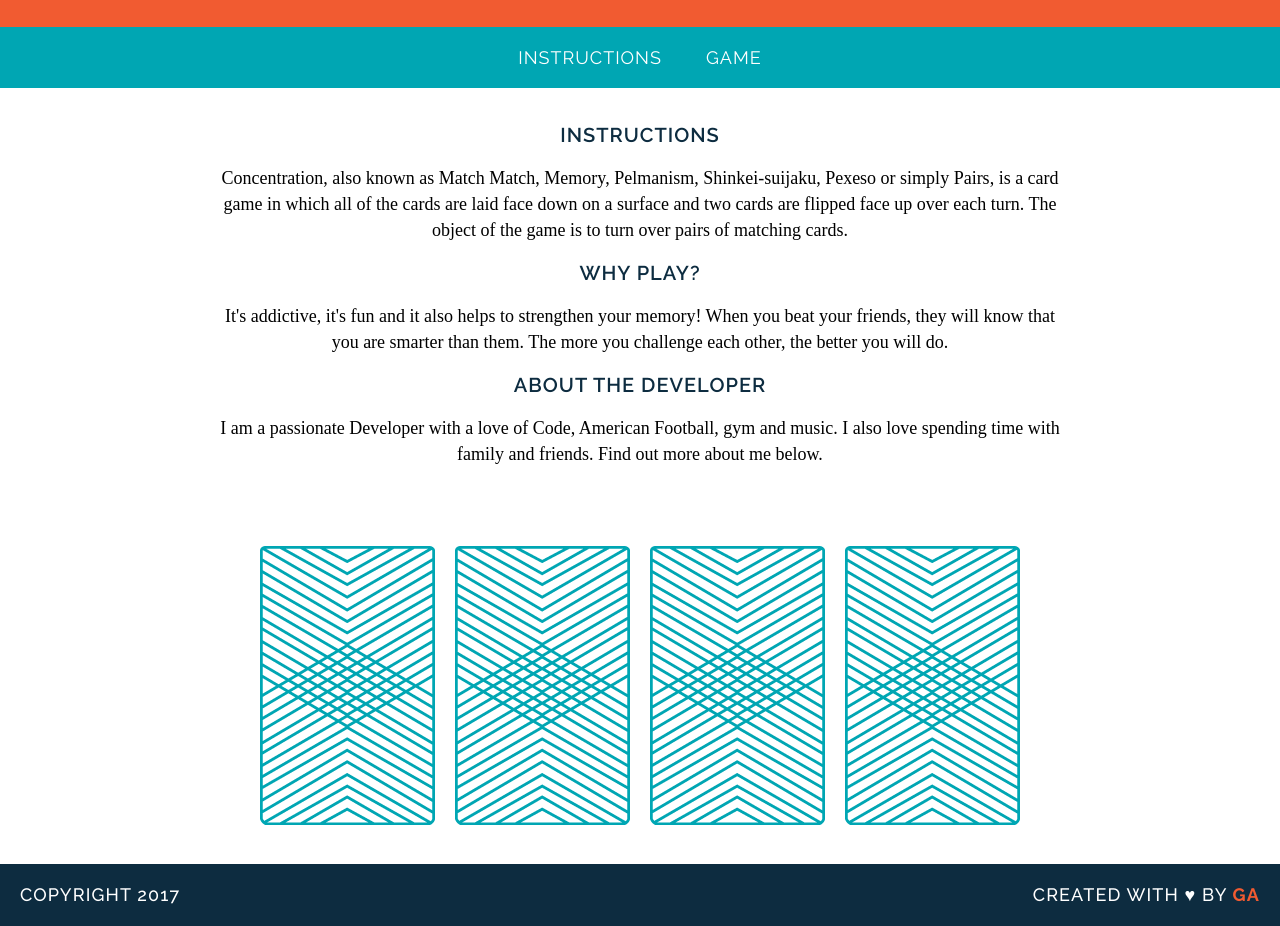
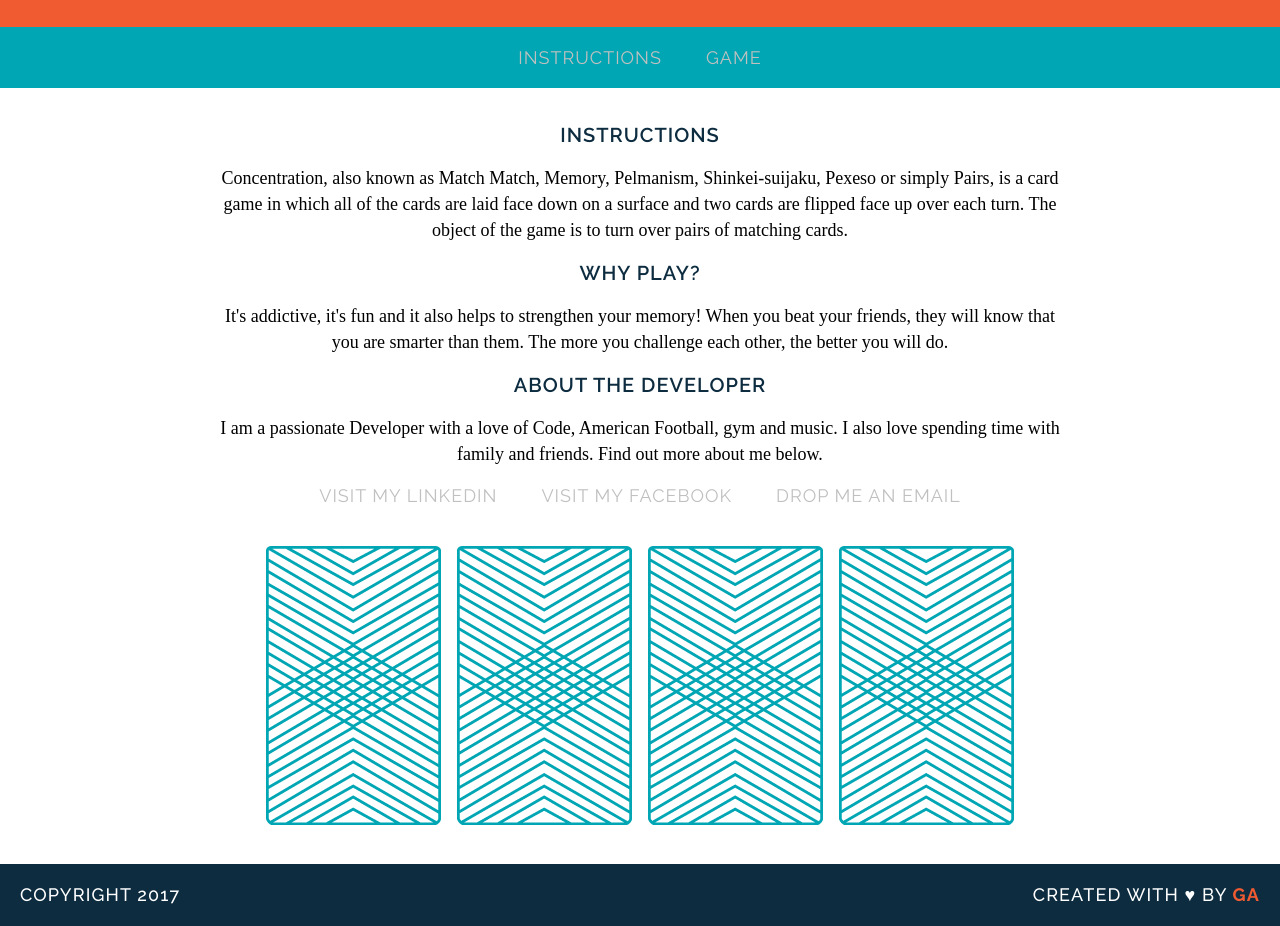
Before and after one commit to avadher510/wdi-fundamentals-memorygame, a plain HTML site: page index.html in a window 1280 px wide. Shown: the part 86-1012 px from the top of the page. Drawn offline with Linux system fonts and the light colour scheme; a web font is replaced by a local one.

Commit message:
created game logic - card turn needs fixing

```diff
--- a/css/style.css
+++ b/css/style.css
@@ -38,7 +38,7 @@ a {
 	font-family: Raleway;
 	/* changed from original color as it appeared blue
 	when nav was set as #FFFFFF */
-	color: #FFFFFF;
+	color: #C0C0C0;
 	letter-spacing: 1px;
 	font-weight: 600px;
 	font-size: 18px;
--- a/index.html
+++ b/index.html
@@ -23,12 +23,7 @@
 	<a href="#">Visit my LinkedIn</a>
 	<a href="#">Visit my FaceBook</a>
 	<a href="mailto:anish.vadher@aol.co.uk">Drop me an Email</a>
-	<div>
-		<img src="images/back.png" alt="Queen of Diamonds">
-		<img src="images/back.png" alt="Queen of Hearts">
-		<img src="images/back.png" alt="King of Diamonds">
-		<img src="images/back.png" alt="King of Hearts">
-	</div>
+	<div id="game-board" class="board clearfix"></div>
 	</main>
 	<footer class="clearfix">
 		<p class="copyright">Copyright 2017</p>
--- a/js/main.js
+++ b/js/main.js
@@ -24,6 +24,7 @@ var cards = [
 var cardsInPlay = [];
 
 var checkForMatch = function() {
+	this.setAttribute('src', cards[cardId].cardImage);
 	if (cardsInPlay.length === 2) {
 	if (cardsInPlay[0] === cardsInPlay[1]) {
 	alert("You found a match!");
@@ -33,13 +34,23 @@ var checkForMatch = function() {
 }
 };
 
-var flipCard = function(cardId) {
-	console.log("User flipped " + cards[cardId].rank);
+var flipCard = function() {
+	var cardId = this.getAttribute('data-id');
+	console.log("User flipped " + cards[cardId]);
 	cardsInPlay.push(cards[cardId].rank);
 	console.log(cards[cardId].cardImage);
 	console.log(cards[cardId].suit);
 	checkForMatch();
 };
 
-flipCard(0);
-flipCard(1);
+var createBoard = function() {
+	for (var i = 0; i < cards.length; i++) {
+		var cardElement = document.createElement('img');
+		cardElement.setAttribute('src', 'images/back.png');
+		cardElement.setAttribute('data-id', 'i');
+		cardElement.addEventListener('click', flipCard);
+		document.getElementById('game-board').appendChild(cardElement);
+	};
+};
+
+createBoard();
```
